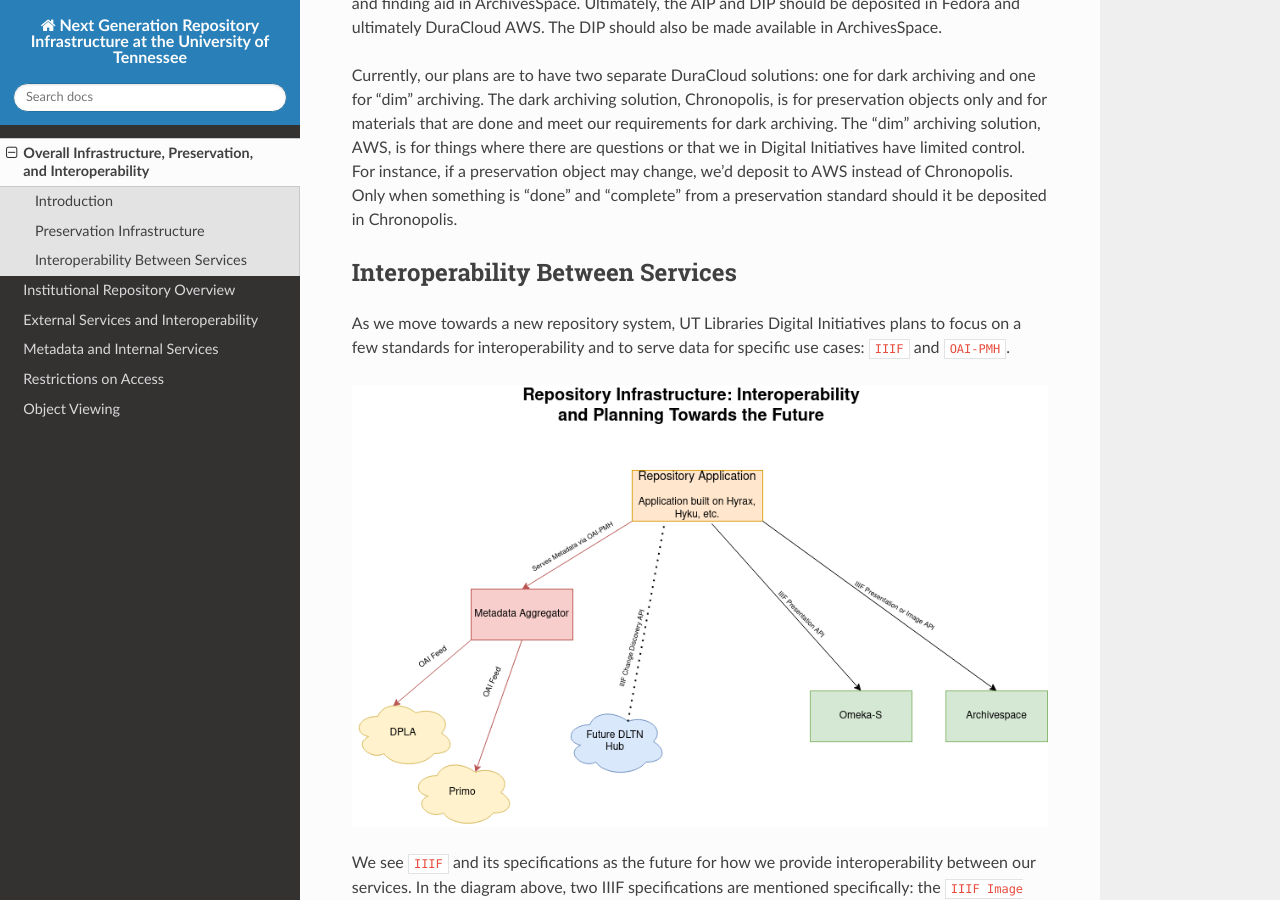
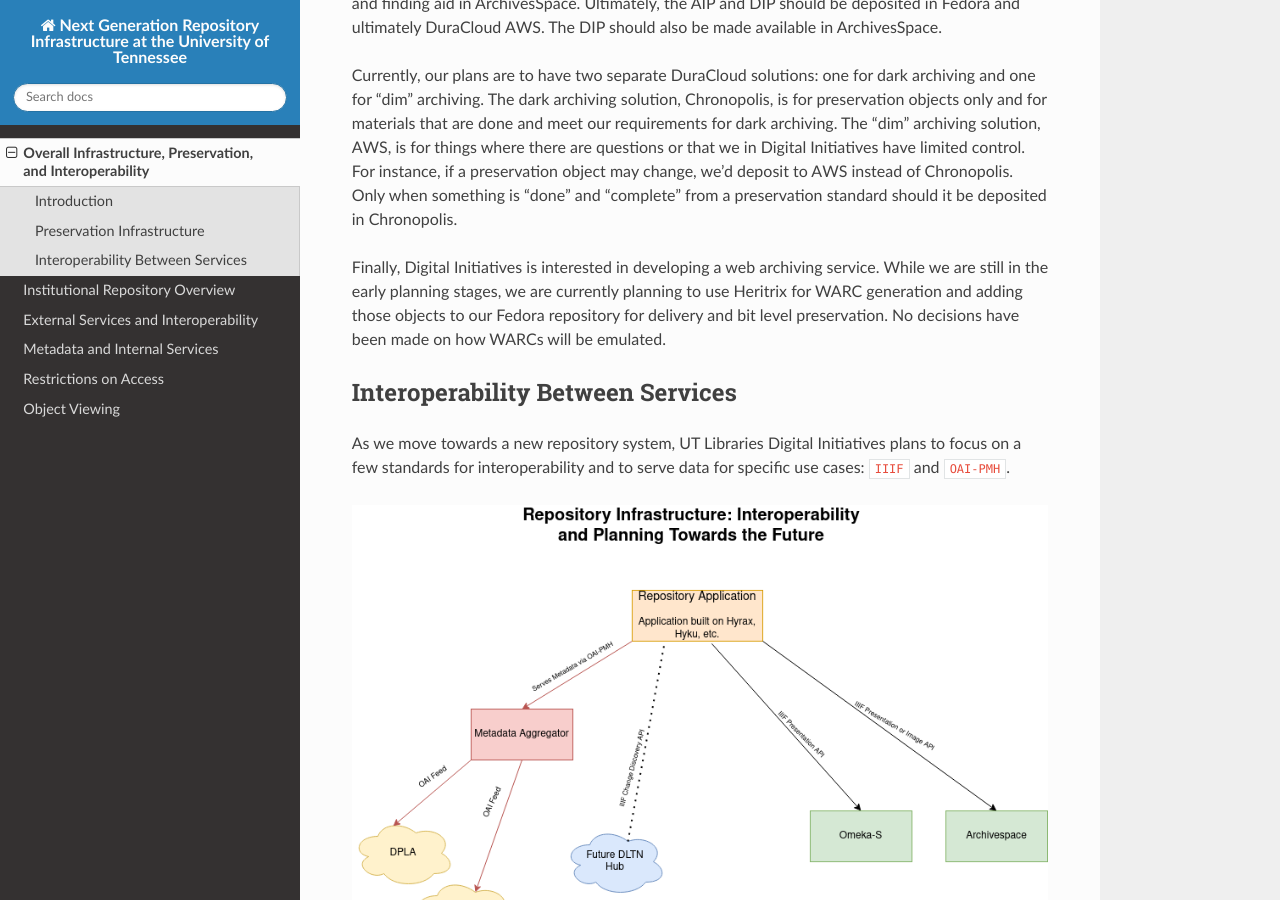
Before and after one commit to markpbaggett/marks_ir_proposal, a Sphinx documentation site: the page built from docs/source/contents/0_Repository_Infrastructure.rst, in a window 1280 px wide and 900 px high, scrolled down 3021 px. Built offline with Sphinx 7.4.7 and the Read the Docs theme 2.0.0, drawn with Linux system fonts in a browser that asks for light colours.

Commit message:
Discuss emulation.

```diff
--- a/docs/source/contents/0_Repository_Infrastructure.rst
+++ b/docs/source/contents/0_Repository_Infrastructure.rst
@@ -73,6 +73,10 @@ in Digital Initiatives have limited control.  For instance, if a preservation ob
 instead of Chronopolis.  Only when something is "done" and "complete" from a preservation standard should it be deposited
 in Chronopolis.
 
+Finally, Digital Initiatives is interested in developing a web archiving service.  While we are still in the early
+planning stages, we are currently planning to use Heritrix for WARC generation and adding those objects to our Fedora
+repository for delivery and bit level preservation.  No decisions have been made on how WARCs will be emulated.
+
 Interoperability Between Services
 ---------------------------------
 
```
